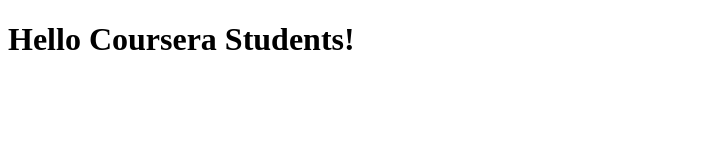
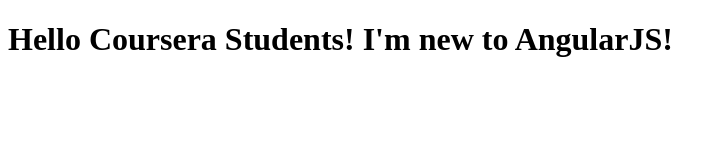
Before and after one commit to mzardosht/Coursera-test, a plain HTML site: page index.html in a window 1280 px wide. Shown: the whole page, without its empty margins (0-725 px from the left). Drawn offline with Linux system fonts and the light colour scheme.

Commit message:
New version of web file

```diff
--- a/index.html
+++ b/index.html
@@ -5,6 +5,6 @@
     <title>Hello Coursera!</title>
   </head>
   <body>
-    <h1>Hello Coursera Students!</h1>
+    <h1>Hello Coursera Students! I'm new to AngularJS!</h1>
   </body>
 </html>
```
